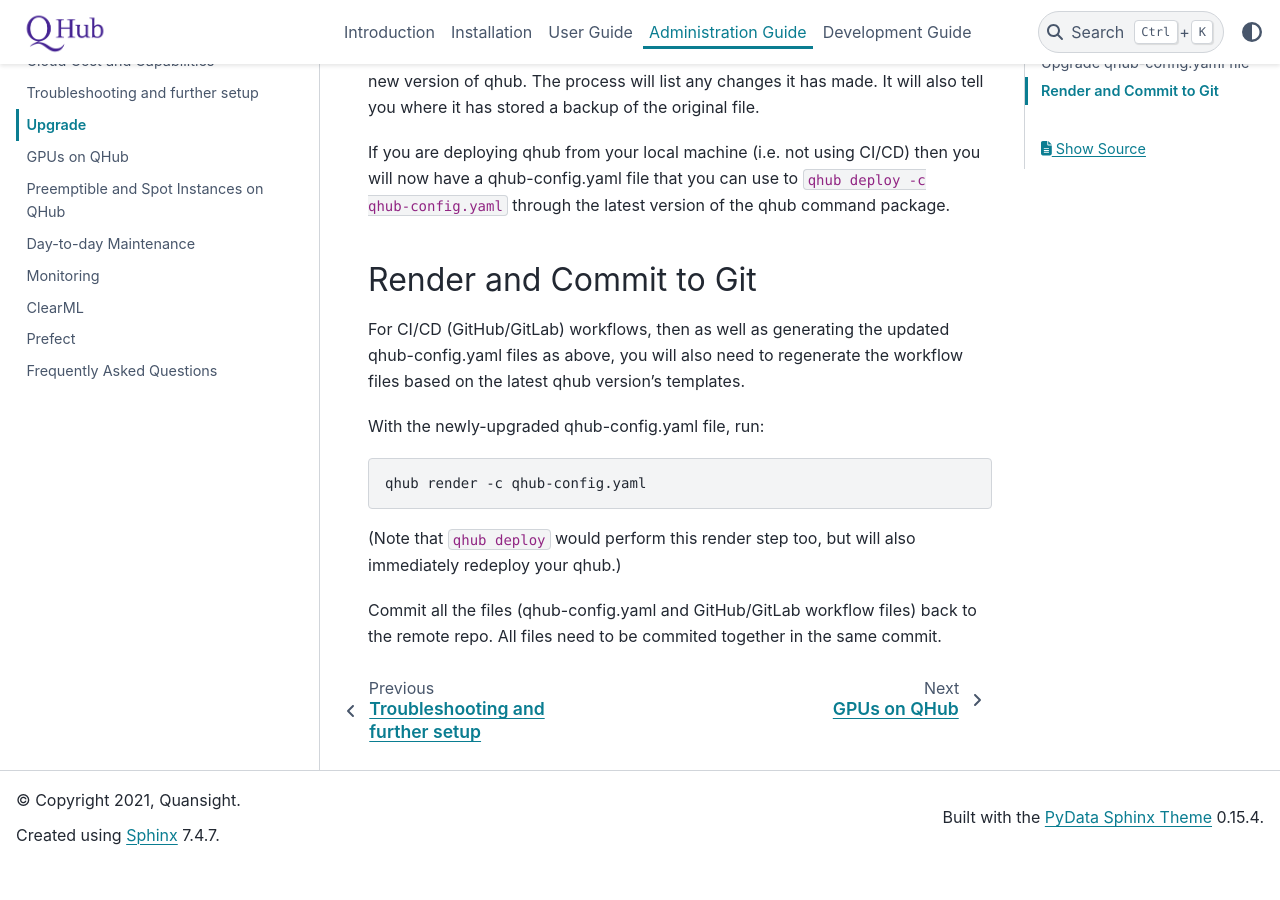
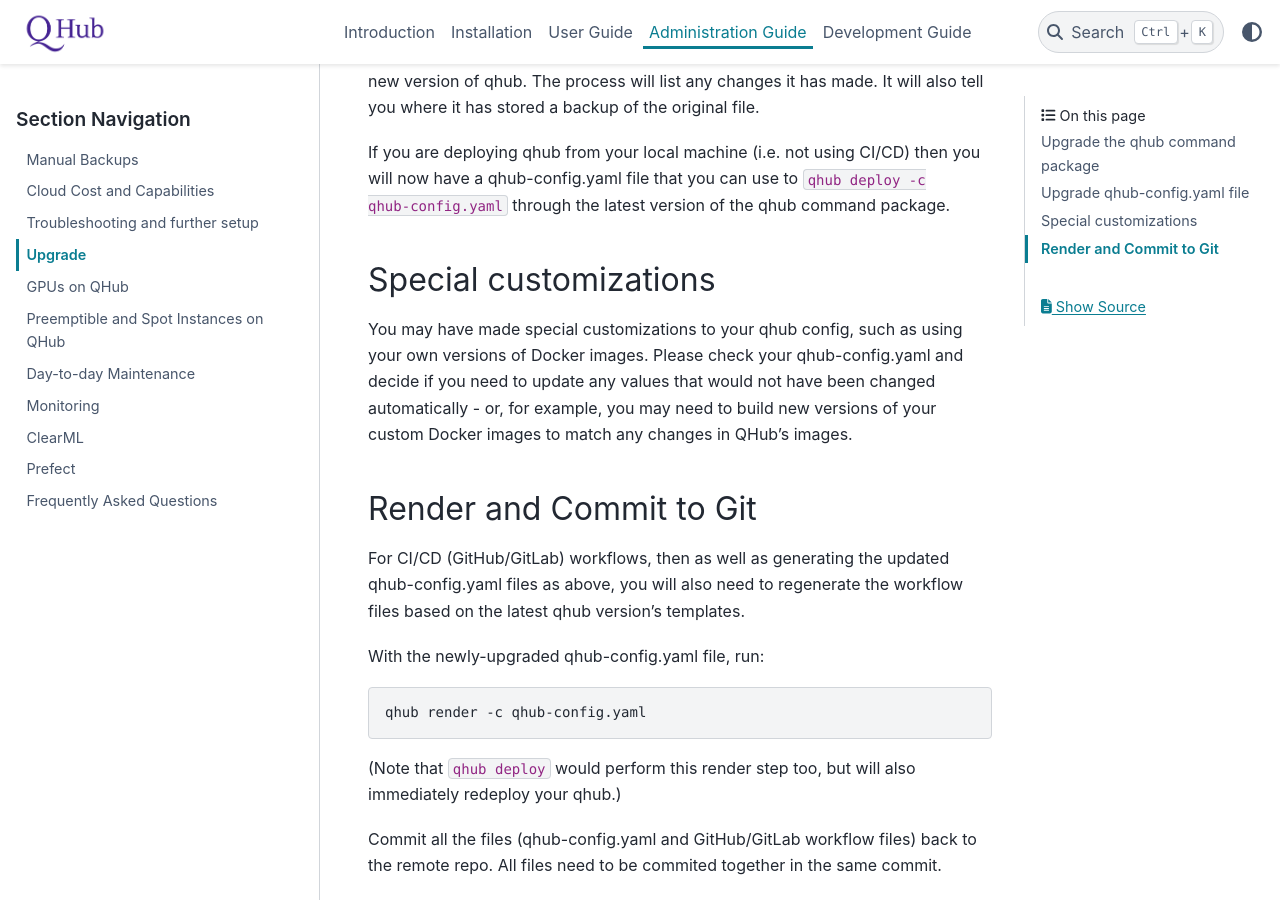
Before and after one commit to nebari-dev/nebari, a Sphinx documentation site: the page built from docs/source/admin_guide/upgrade.md, in a window 1280 px wide and 900 px high, scrolled down 985 px. Built offline with Sphinx 7.4.7 and the PyData theme 0.15.4, drawn with Linux system fonts in a browser that asks for light colours; before the commit the page ends 1849 px from its top, so only the background shows below that.

Commit message:
docs special cust [skip ci]

```diff
--- a/docs/source/admin_guide/upgrade.md
+++ b/docs/source/admin_guide/upgrade.md
@@ -33,6 +33,10 @@
 
 If you are deploying qhub from your local machine (i.e. not using CI/CD) then you will now have a qhub-config.yaml file that you can use to `qhub deploy -c qhub-config.yaml` through the latest version of the qhub command package.
 
+## Special customizations
+
+You may have made special customizations to your qhub config, such as using your own versions of Docker images. Please check your qhub-config.yaml and decide if you need to update any values that would not have been changed automatically - or, for example, you may need to build new versions of your custom Docker images to match any changes in QHub's images.
+
 ## Render and Commit to Git
 
 For CI/CD (GitHub/GitLab) workflows, then as well as generating the updated qhub-config.yaml files as above, you will also need to regenerate the workflow files based on the latest qhub version's templates.
```
